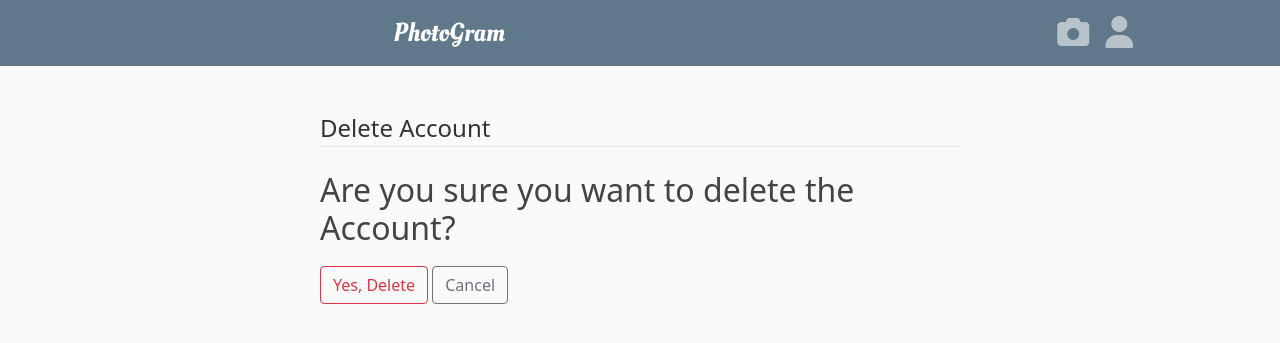
After one commit to VivekCR7/social-media-django, a Django app: page /profile/delete/ in a window 1280 px wide. The commit adds this page. Shown: the top 343 px of the page. Run offline with Django 3.2, Linux system fonts and the light colour scheme; the visitor is signed in with stand-in values (Sample User, id 1); data comes from the database, SQL or seed files in the repository; some libraries are stand-ins or nearby versions.

Commit message:
added delete functionality for user

```diff
--- /dev/null
+++ b/user/templates/user/delete_user.html
@@ -0,0 +1,18 @@
+{% extends "post/base.html" %}
+
+{% block content %}
+    <div class="center" >
+        <form method="POST" enctype="multipart/form-data">
+            {% csrf_token %}
+            <fieldset class = "form-group">
+                <legend class = "border-bottom mb-4">Delete Account</legend>
+                <h2>Are you sure you want to delete the Account?</h2>
+            </fieldset>
+            <div class="form-group">
+                <button class="btn btn-outline-danger" type="submit">Yes, Delete</button>
+                <a class="btn btn-outline-secondary"
+                href="{% url 'profile'%}">Cancel</a>
+            </div>
+        </form>
+    </div>
+{% endblock content %}
--- a/user/templates/user/profile.html
+++ b/user/templates/user/profile.html
@@ -32,6 +32,9 @@
         <a href="{% url 'logout' %}">
             <button class="btn btn-outline-danger" type="submit">Logout</button>
         </a>
+        <a href="{% url 'delete' %}">
+            <button class="btn btn-outline-danger mt-4" type="submit">Delete</button>
+        </a>
         </div>
     </div>
 
--- a/user/views.py
+++ b/user/views.py
@@ -3,6 +3,7 @@ from django.shortcuts import redirect, render
 from django.contrib import messages
 from django.contrib.auth.decorators import login_required
 from .forms import UserRegisterForm, UserUpdateForm, ProfileUpdateForm
+from django.contrib.auth.models import User
 
 def register(request):
     if request.method == 'POST':
@@ -39,3 +40,13 @@ def profile(request):
     }
 
     return render(request, 'user/profile.html',context)
+
+def delete(request):
+    user_id = request.user.id
+    profile = User.objects.get(id = user_id)
+
+    if request.method == "POST":
+        profile.delete()
+        return redirect('login')
+
+    return render(request,'user/delete_user.html')
```
